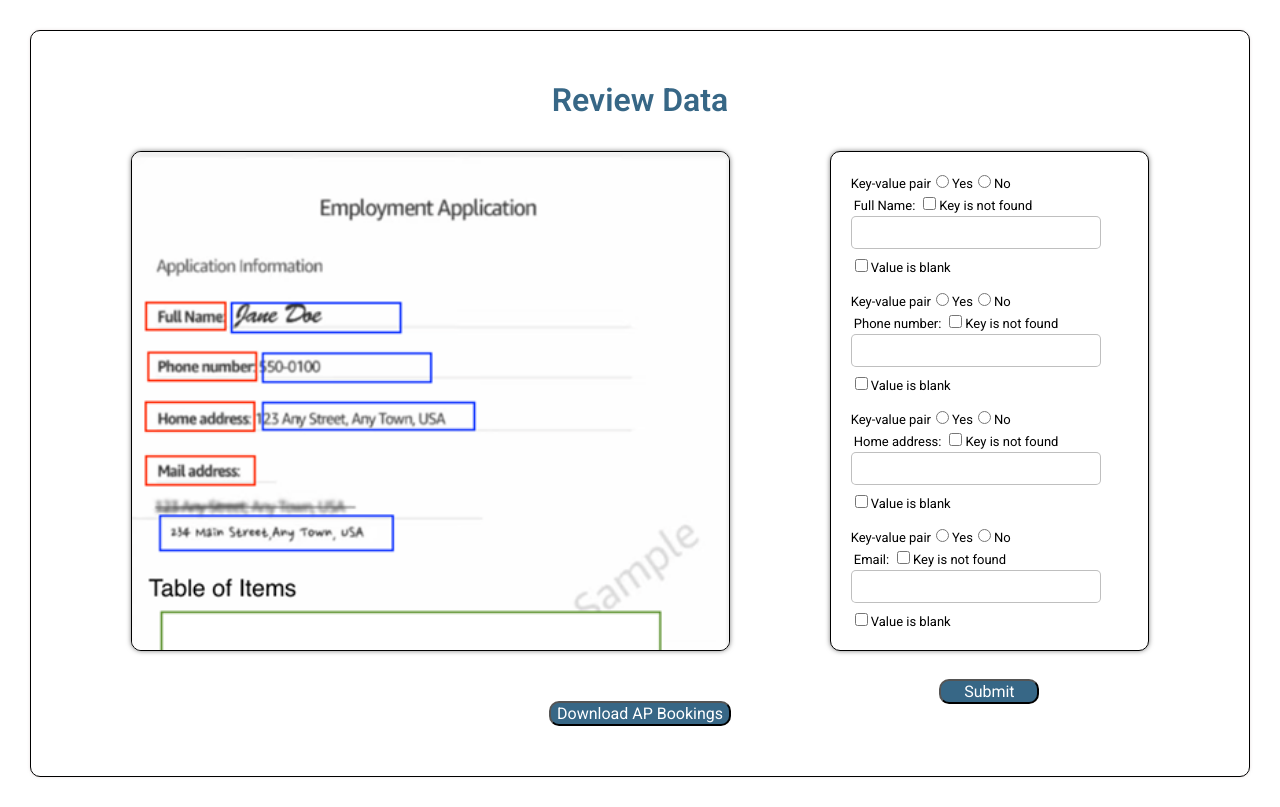
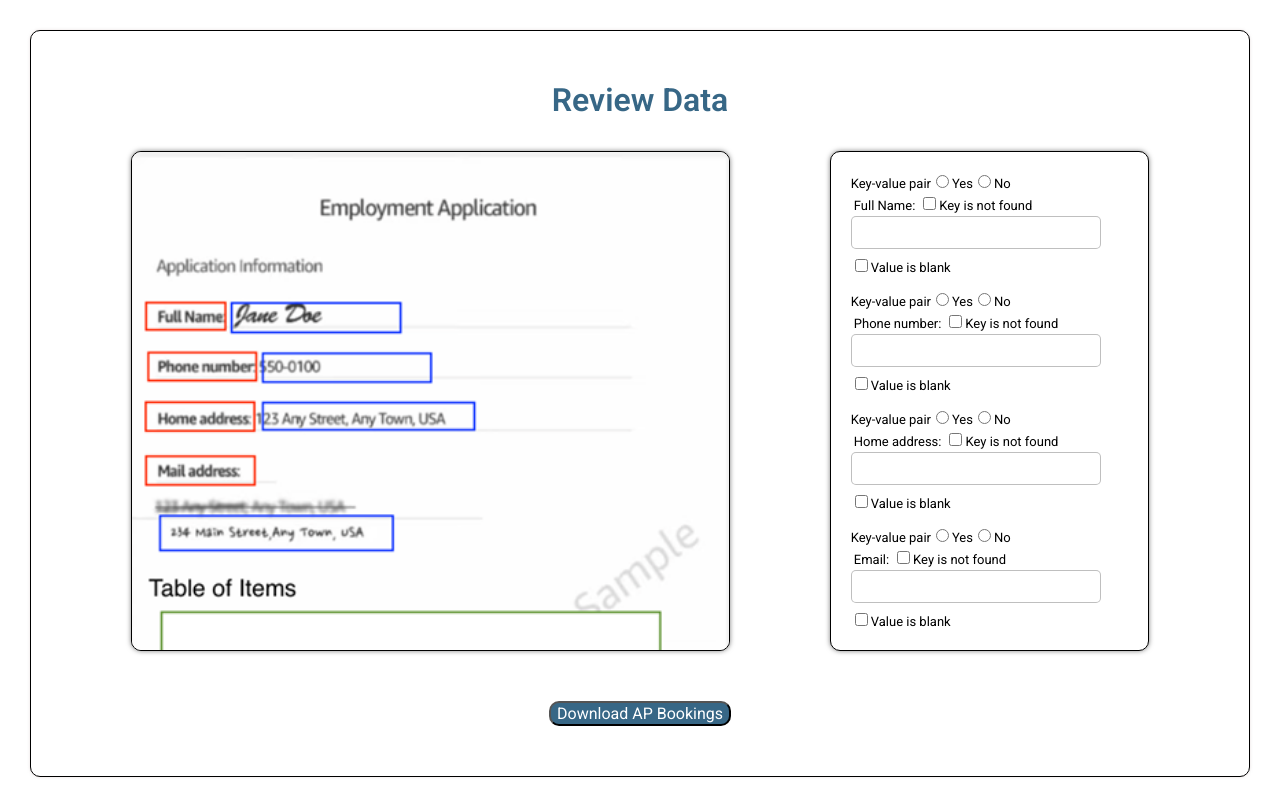
Before and after one commit to VaishnaviBakore/PDF-to-XLS, a React (Create React App) app: page /exceldownload in a window 1280 px wide. Built offline with nearby package versions, Linux system fonts and the light colour scheme.

Commit message:
Update form.jsx

```diff
--- a/src/components/form.jsx
+++ b/src/components/form.jsx
@@ -62,7 +62,6 @@ const Form = () => {
       <CheckBox2/>
 
     </form>
-    <button style={{width:"100px",alignItems:'center'}} className="btn" type="submit">Submit</button>
     </div>
   );
 };
```
